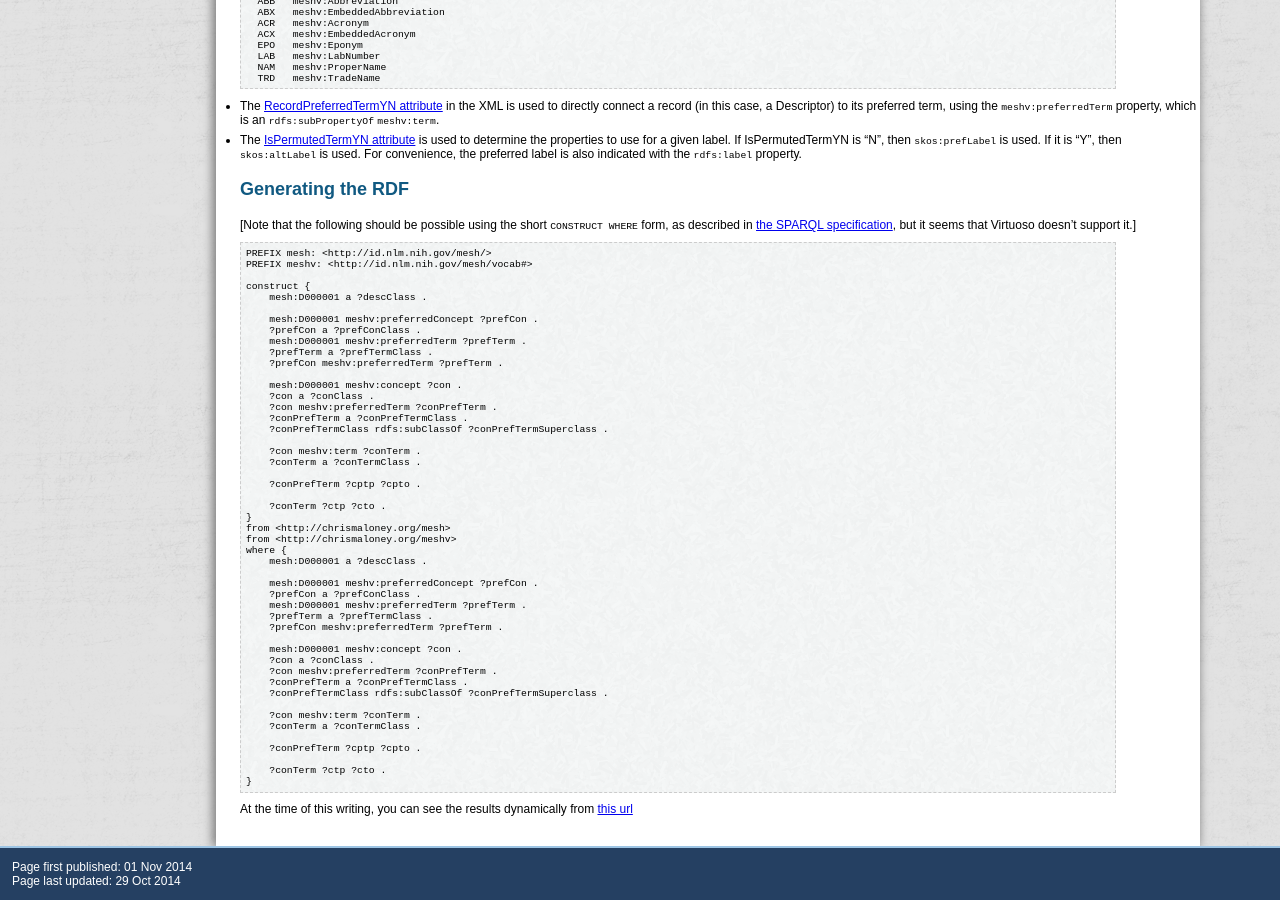
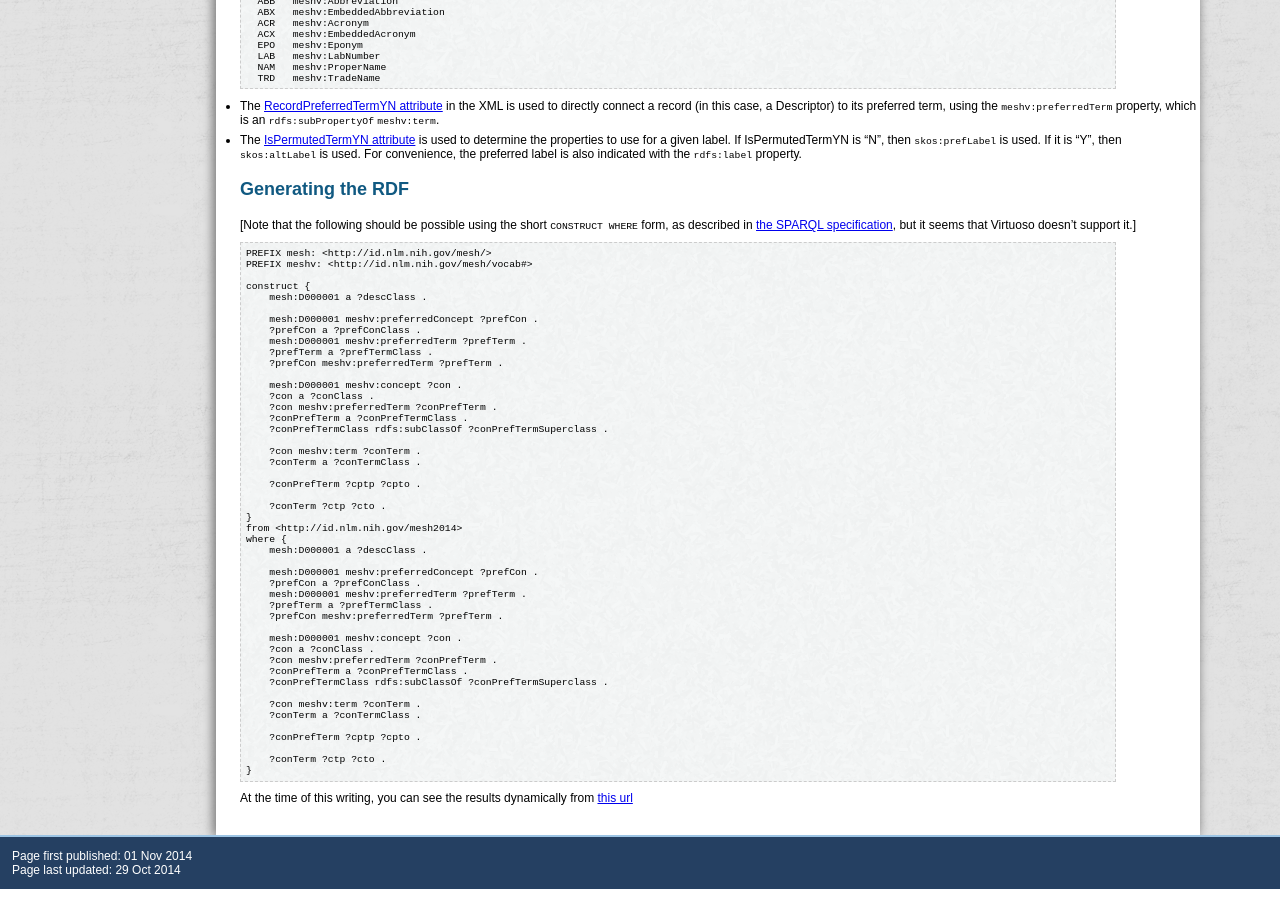
Before and after one commit to HHS/meshrdf, a Jekyll site: the page built from terms.md, in a window 1280 px wide and 900 px high, scrolled down 2516 px. Built offline with Jekyll 4.4.1, drawn with Linux system fonts in a browser that asks for light colours; nearby versions of some CDN libraries.

Commit message:
Fix graph uris

```diff
--- a/terms.md
+++ b/terms.md
@@ -201,8 +201,7 @@ construct {
 
     ?conTerm ?ctp ?cto .
 }
-from <http://chrismaloney.org/mesh>
-from <http://chrismaloney.org/meshv>
+from <http://id.nlm.nih.gov/mesh2014>
 where {
     mesh:D000001 a ?descClass .
 
```
Also changed, not shown: tree-numbers.md (+2 -2 lines).
